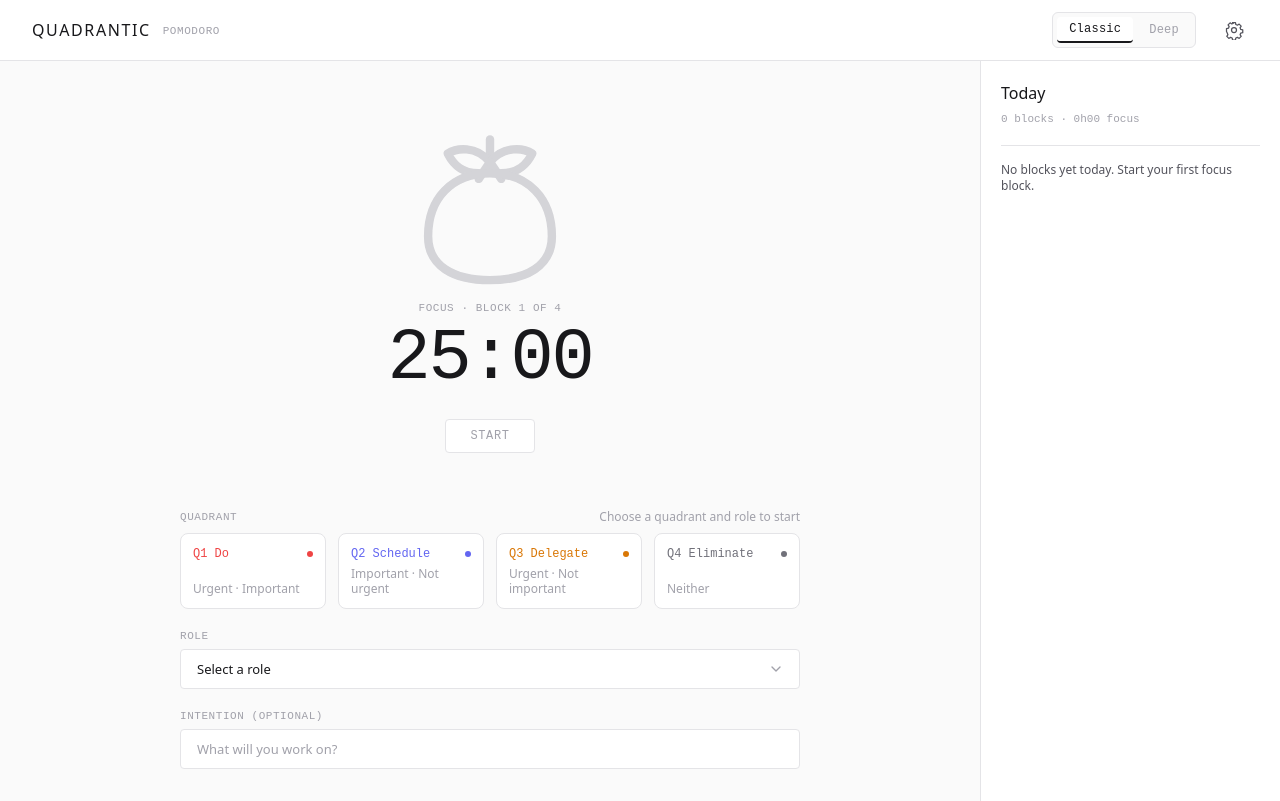
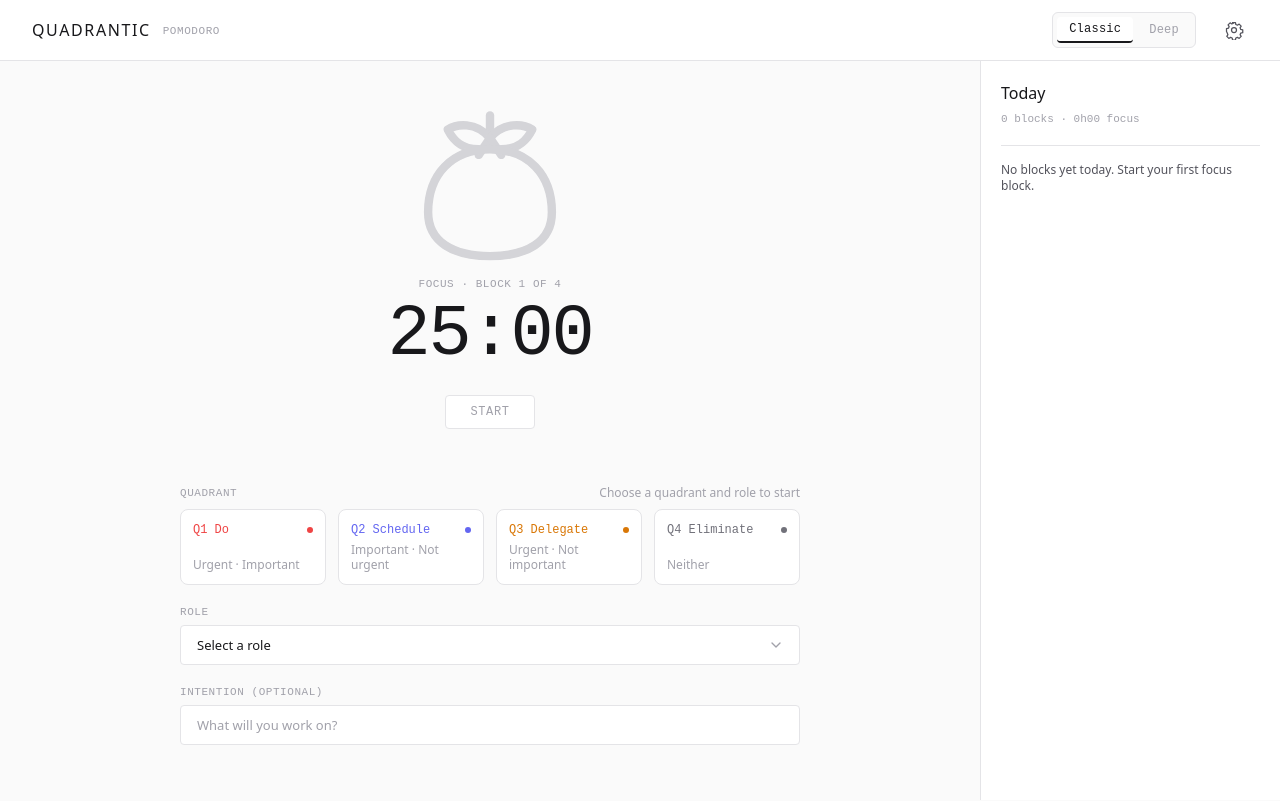
Before and after one commit to giovannibeltrame/pomodoro, a Preact app: page / in a window 1280 px wide. Built offline with nearby package versions, Linux system fonts and the light colour scheme.

Commit message:
task: pomodoro-ede.20 F2: Tomato drawing

```diff
--- a/src/ui/TimerPanel.tsx
+++ b/src/ui/TimerPanel.tsx
@@ -116,7 +116,7 @@ export function TimerPanel() {
   const progress = state.status === 'idle' ? 0 : 1 - remaining / total;
 
   return (
-    <section class="flex flex-col items-center py-6" aria-label="Timer">
+    <section class="flex flex-col items-center pb-6" aria-label="Timer">
       <Tomato kind={state.kind} status={state.status} progress={progress} />
       <div class="mt-1 font-mono text-[11px] leading-[14px] tracking-wider text-outline uppercase">
         <PhaseLabel state={state} />
```
